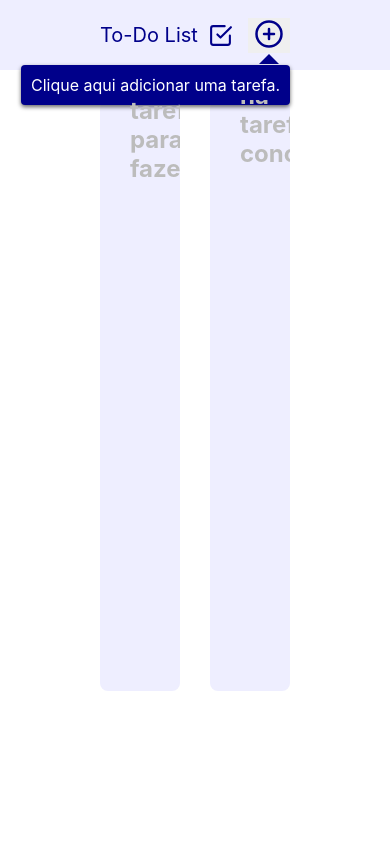
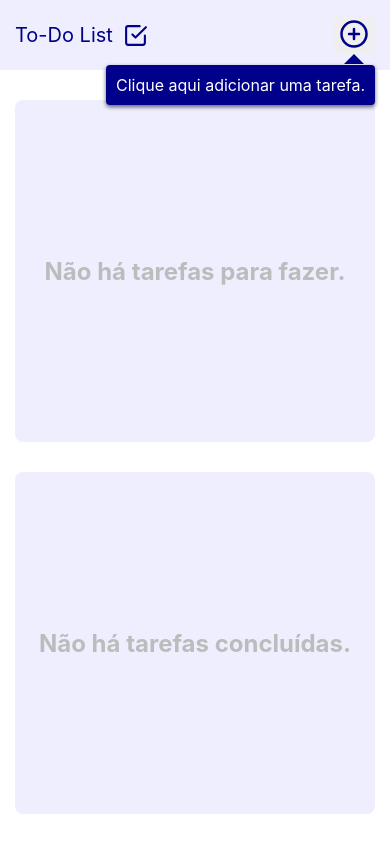
Before and after one commit to fernandohos/todo-list, a React (Create React App) app: page / in a window 390 px wide. Built offline with nearby package versions, Linux system fonts and the light colour scheme.

Commit message:
adding responsiveness

```diff
--- a/public/index.html
+++ b/public/index.html
@@ -24,7 +24,7 @@
       work correctly both with client-side routing and a non-root public URL.
       Learn how to configure a non-root public URL by running `npm run build`.
     -->
-    <title>React App</title>
+    <title>Todo List</title>
   </head>
   <body>
     <noscript>You need to enable JavaScript to run this app.</noscript>
--- a/src/App.css
+++ b/src/App.css
@@ -11,3 +11,28 @@ main {
 .hide {
   display: none;
 }
+
+@media (max-width: 850px) {
+  .container {
+    padding: 0 60px;
+  }
+}
+
+@media (max-width: 700px) {
+  .container {
+    padding: 0 30px;
+  }
+}
+
+@media (max-width: 550px) {
+  main {
+    flex-direction: column;
+    height: calc(100vh - 70px - 60px);
+  }
+}
+
+@media (max-width: 400px) {
+  .container {
+    padding: 0 15px;
+  }
+}
--- a/src/components/Card/Card.css
+++ b/src/components/Card/Card.css
@@ -6,6 +6,7 @@
     align-items: center;
     justify-content: space-between;
     margin: 30px 0;
+    cursor: grab;
 }
 
 .task p {
@@ -19,7 +20,7 @@
 .task div.check-icon,
 .task div.edit-icon {
     margin: 10px;
-    transition: all ease .2s;
+    transition: all ease 0.2s;
     cursor: pointer;
 }
 
@@ -28,7 +29,6 @@
 .edit-icon:hover {
     transform: scale(1.1);
 }
-
 
 .icons {
     display: flex;
@@ -49,3 +49,25 @@
     background-color: transparent;
     cursor: pointer;
 }
+
+@media (max-width: 550px) {
+    .task {
+        padding: 10px;
+        margin: 15px 0;
+    }
+
+    .task div.trash-icon,
+    .task div.check-icon,
+    .task div.edit-icon {
+        margin: 5px;
+    }
+}
+
+@media (max-width: 400px) {
+
+    .task div.trash-icon,
+    .task div.check-icon,
+    .task div.edit-icon {
+        margin: 0px;
+    }
+}
--- a/src/components/Done/Done.css
+++ b/src/components/Done/Done.css
@@ -8,9 +8,21 @@ section.done {
     overflow-y: scroll;
 }
 
+section.done .no-task {
+    width: 100%;
+    height: 100%;
+    display: flex;
+    justify-content: center;
+    align-items: center;
+}
+
 section.done h2 {
-    margin-top: 50%;
-    transform: translateY(-50%);
     text-align: center;
     color: #bcbcbc;
 }
+
+@media (max-width: 400px) {
+    section.done {
+        padding: 0 15px;
+    }
+}
--- a/src/components/Done/index.js
+++ b/src/components/Done/index.js
@@ -17,7 +17,7 @@ export default function Done(props) {
         });
 
         if(tasksFiltered.length === 0) {
-            return (<h2>Não há tarefas concluídas.</h2>);
+            return (<div className="no-task"><h2>Não há tarefas concluídas.</h2></div>);
         }
         else {
             return tasksCards;
--- a/src/components/Modal/Modal.css
+++ b/src/components/Modal/Modal.css
@@ -71,3 +71,13 @@
     font-size: 19px;
     box-sizing: border-box;
 }
+
+@media (max-width: 550px) {
+    .modal label {
+        font-size: 25px;
+    }
+
+    .modal {
+        padding: 30px 0px;
+    }
+}
--- a/src/components/ModalDelete/ModalDelete.css
+++ b/src/components/ModalDelete/ModalDelete.css
@@ -23,7 +23,7 @@
 
 .modal-delete button.delete-btn {
     margin-bottom: 2%;
-    width: 100%;
+    width: 70%;
     height: 30px;
     border: 2px solid #f00;
     background-color: rgb(241, 49, 49);
@@ -33,7 +33,7 @@
 }
 
 .modal-delete button.cancel-btn {
-    width: 100%;
+    width: 70%;
     height: 30px;
     border: 2px solid #a5a5a5;
     background-color: transparent;
@@ -57,3 +57,13 @@
 .modal-delete span {
     font-weight: 400;
 }
+
+@media (max-width: 550px) {
+    .modal-delete label {
+        font-size: 25px;
+    }
+
+    .modal-delete {
+        padding: 30px 0px;
+    }
+}
--- a/src/components/ModalEdit/ModalEdit.css
+++ b/src/components/ModalEdit/ModalEdit.css
@@ -1,4 +1,4 @@
-.modal {
+.modalEdit {
     width: min(400px, 90vw);
     background-color: #fff;
     display: flex;
@@ -21,21 +21,21 @@
     z-index: 5;
 }
 
-.modal label {
+.modalEdit label {
     margin-bottom: 10%;
     font-size: 30px;
     font-weight: 600;
 }
 
-.modal label span {
+.modalEdit label span {
     font-weight: 400;
 }
 
-.modal input {
+.modalEdit input {
     margin-bottom: 10%;
 }
 
-.modal .confirm-btn {
+.modalEdit .confirm-btn {
     margin-bottom: 2%;
     width: 70%;
     height: 30px;
@@ -46,11 +46,11 @@
     transition: all ease .2s;
 }
 
-.modal .confirm-btn:hover {
+.modalEdit .confirm-btn:hover {
     transform: scale(1.03);
 }
 
-.modal .cancel-btn {
+.modalEdit .cancel-btn {
     width: 70%;
     height: 30px;
     border: 2px solid #a5a5a5;
@@ -60,18 +60,29 @@
     transition: all ease .2s;
 }
 
-.modal .cancel-btn:hover {
+.modalEdit .cancel-btn:hover {
     transform: scale(1.02);
 }
 
-.modal button {
+.modalEdit button {
     border-radius: 4px;
 }
 
-.modal input {
+.modalEdit input {
     width: 70%;
     height: 30px;
     padding: 0 3px;
     font-size: 19px;
     box-sizing: border-box;
 }
+
+
+@media (max-width: 550px) {
+    .modalEdit label {
+        font-size: 25px;
+    }
+
+    .modalEdit {
+        padding: 30px 0px;
+    }
+}
--- a/src/components/ModalEdit/index.js
+++ b/src/components/ModalEdit/index.js
@@ -15,7 +15,7 @@ export default function ModalEdit(props) {
     return (
         <div id="modal-edit--bg" onClick={closeModal} className="modal-edit--bg">
 
-            <form className="modal">
+            <form className="modalEdit">
 
                 <label>Editar a Tarefa: <span>{props.task}</span></label>
 
--- a/src/components/Todo/Todo.css
+++ b/src/components/Todo/Todo.css
@@ -8,9 +8,21 @@ section.todo {
     overflow-y: scroll;
 }
 
+section.todo .no-task {
+    width: 100%;
+    height: 100%;
+    display: flex;
+    justify-content: center;
+    align-items: center;
+}
+
 section.todo h2 {
-    margin-top: 50%;
-    transform: translateY(-50%);
     text-align: center;
     color: #bcbcbc;
 }
+
+@media (max-width: 400px) {
+    section.todo {
+        padding: 0 15px;
+    }
+}
--- a/src/components/Todo/index.js
+++ b/src/components/Todo/index.js
@@ -17,7 +17,7 @@ export default function Todo(props) {
                     });
 
         if(tasksFiltered.length === 0) {
-            return (<h2>Não há tarefas para fazer.</h2>);
+            return (<div className="no-task"><h2>Não há tarefas para fazer.</h2></div>);
         }
         else {
             return tasksCards;
```
